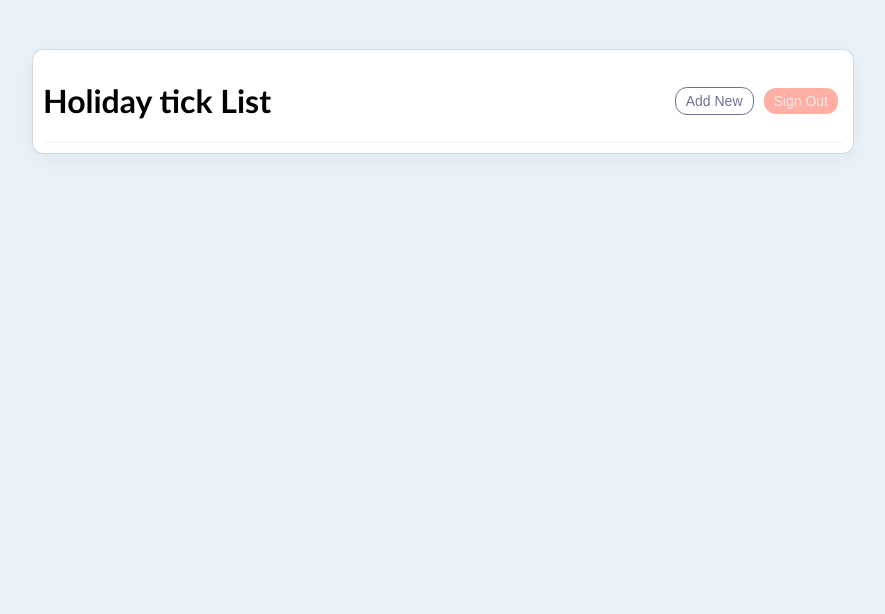
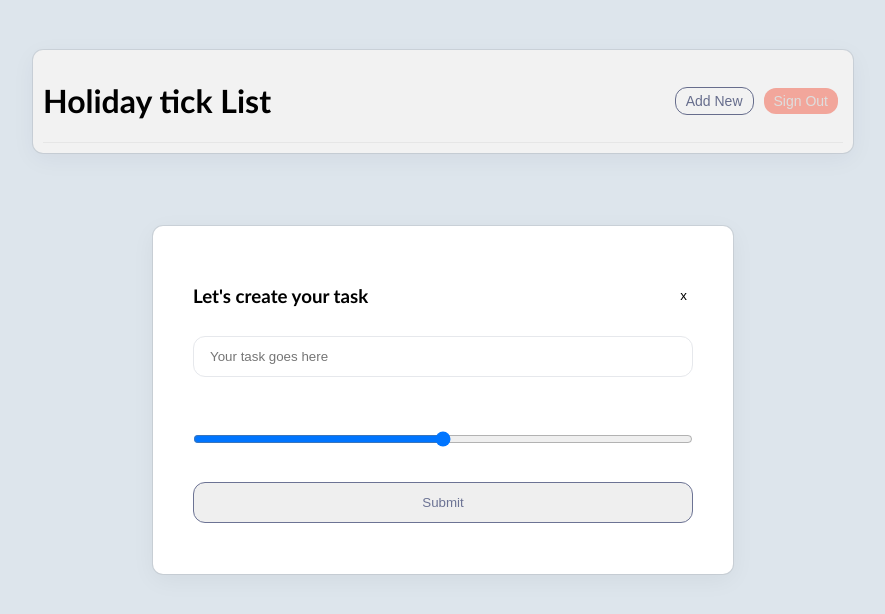
Before and after one commit to Zym0tic/postgreSQL-react-todo, a React (Create React App) app in the folder client/: page / in a window 1280 px wide. Shown: the top 614 px of the page, without its empty margins (197-1082 px from the left). Built offline with nearby package versions, Linux system fonts and the light colour scheme; the HTML template or start-up script is replaced by a standard one.

Commit message:
started modal/styling

```diff
--- a/client/src/components/ListHeader.js
+++ b/client/src/components/ListHeader.js
@@ -1,4 +1,5 @@
 import React from 'react'
+import Modal from './Modal'
 
 function ListHeader({ listName }) {
 
@@ -13,6 +14,7 @@ const signOut = () => {
         <button className='create'>Add New</button>
         <button className='signout' onClick={signOut}>Sign Out</button>
       </div>
+      <Modal />
       </div>
   )
 }
--- a/client/src/components/Modal.js
+++ b/client/src/components/Modal.js
@@ -1,8 +1,45 @@
 import React from 'react'
 
 function Modal() {
+
+const mode = 'create'
+
+const handleChange = () => {
+  console.log('changing!')
+}
+
   return (
-    <div>Modal</div>
+    <div className='overlay'>
+      <div className='modal'>
+        <div className='form-title-container'>
+          <h3>Let's {mode} your task</h3>
+          <button>x</button>
+        </div>
+
+        <form>
+          <input
+          required
+          maxLength={30}
+          placeholder='Your task goes here'
+          name='title'
+          value={""}
+          onChange={handleChange}
+          />
+          <br/>
+          <input
+          required
+          type='range'
+          min='0'
+          max='100'
+          name='progress'
+          value={""}
+          onChange={handleChange}
+          />
+          <input className={mode} type='submit'/>
+        </form>
+
+      </div>
+    </div>
   )
 }
 
--- a/client/src/index.css
+++ b/client/src/index.css
@@ -91,6 +91,13 @@ body {
   color: rgb(255, 255, 255);
 }
 
+input {
+  margin: 11px 0;
+  padding: 12px 16px;
+  border-radius: 12px;
+  border: 1.5px solid rgb(230, 232, 236);
+}
+
 /* list header */
 
 .list-header {
@@ -113,3 +120,49 @@ body {
 .tick {
   padding: 10px;
 }
+
+/* modal */
+
+.overlay {
+  position: absolute;
+  left: 0;
+  top: 0;
+  width: 100vw;
+  height: 100vh;
+  background-color: rgba(0, 0, 0, 0.05);
+  display: flex;
+  justify-content: center;
+  align-items: center;
+}
+
+.modal {
+  width: 500px;
+  background-color: rgb(255, 255, 255);
+  padding: 40px;
+  border-radius: 10px;
+  box-shadow: rgba(0, 0, 0, 0.05) 0 6px 24px 0, rgba(0, 0, 0, 0.08) 0 0 0 1px;
+}
+
+.modal .form-title-container {
+  display: flex;
+  justify-content: space-between;
+
+}
+
+.modal .form-title-container button {
+  border: none;
+  background-color: transparent;
+}
+
+.modal .form-title-container button:active {
+  color: rgb(255 50, 50);
+}
+
+.modal form {
+  display: flex;
+  flex-direction: column;
+}
+
+.modal label {
+  font-size: 13px;
+}
```
